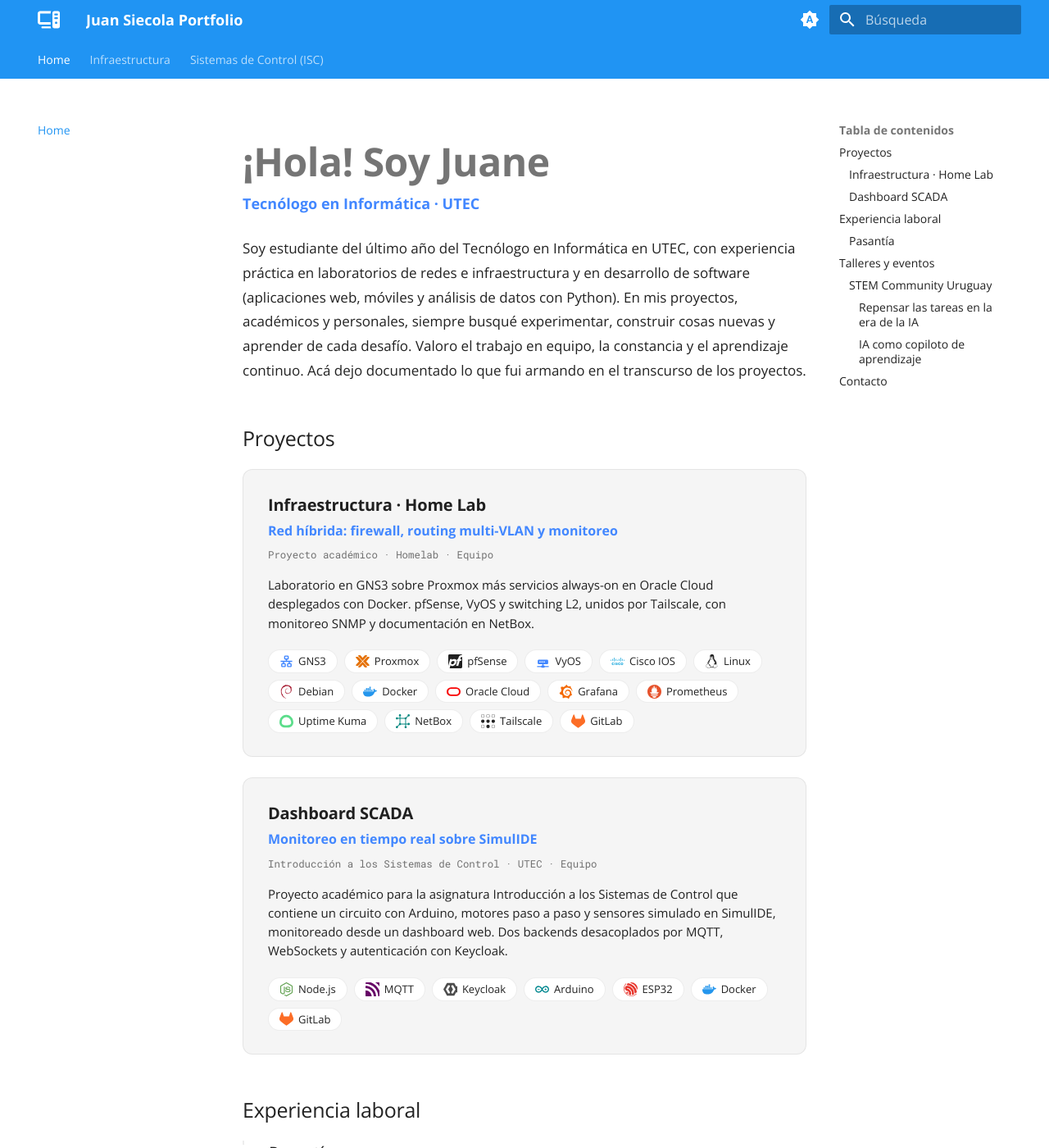
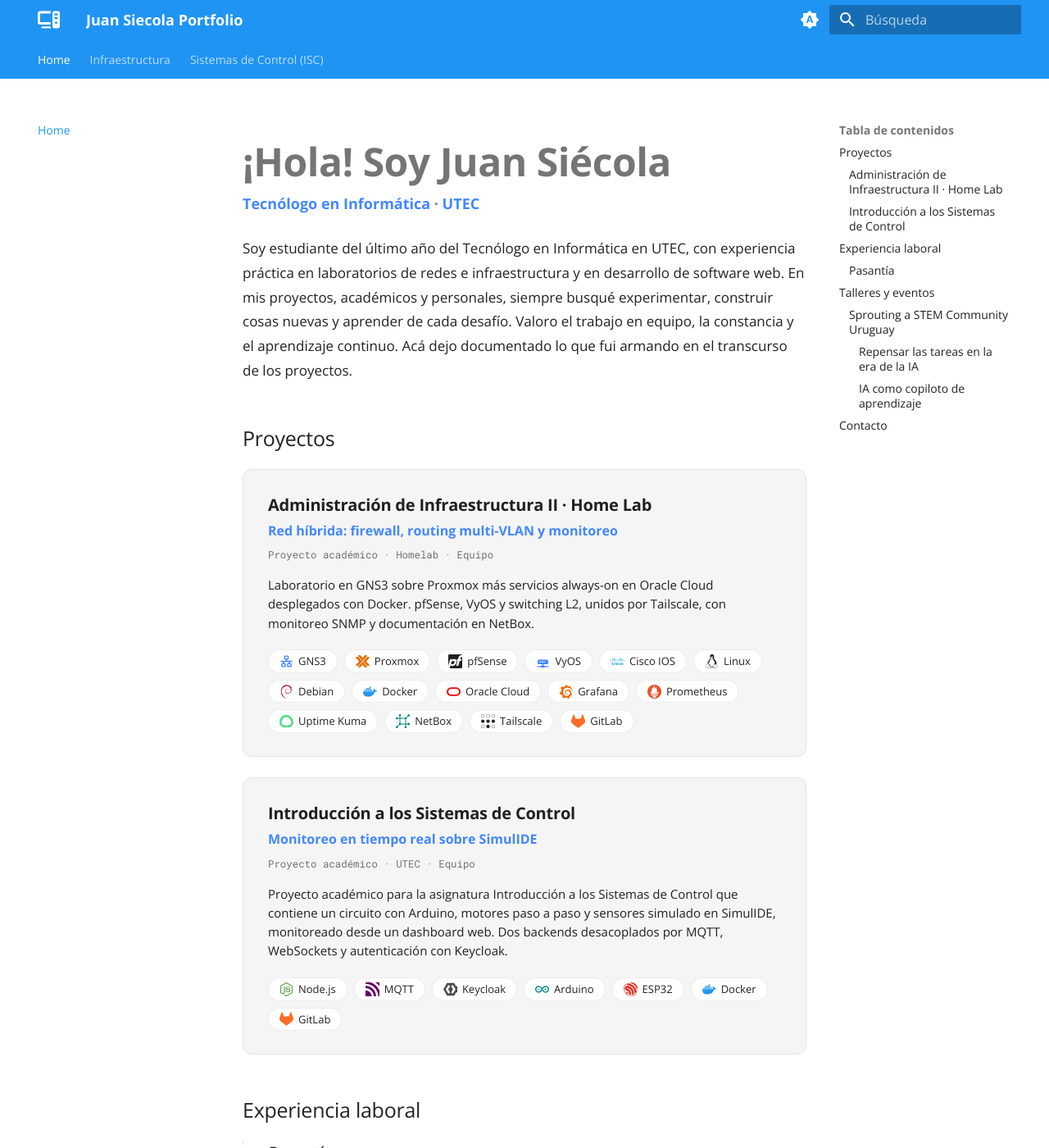
Before and after one commit to JuanSiecola/JuanInfrastructure, an MkDocs documentation site: the page built from docs/index.md, in a window 1280 px wide and 1400 px high. Shown: the whole window at 82% size. Built offline with MkDocs 1.6.1 and Material for MkDocs 9.7.7, drawn with Linux system fonts in a browser that asks for light colours; some of the changed text lies outside the part shown.

Commit message:
cambios en el index.md

```diff
--- a/docs/index.md
+++ b/docs/index.md
@@ -4,12 +4,12 @@
 
 <div class="intro" markdown>
 
-# ¡Hola! Soy Juane
+# ¡Hola! Soy Juan Siécola
 
 <p class="intro-role">Tecnólogo en Informática · UTEC</p>
 
 Soy estudiante del último año del Tecnólogo en Informática en UTEC, con experiencia práctica en laboratorios de
-redes e infraestructura y en desarrollo de software (aplicaciones web, móviles y análisis de datos con Python).
+redes e infraestructura y en desarrollo de software web.
 En mis proyectos, académicos y personales, siempre busqué experimentar, construir cosas nuevas y aprender de cada
 desafío. Valoro el trabajo en equipo, la constancia y el aprendizaje continuo. Acá dejo documentado lo que fui
 armando en el transcurso de los proyectos.
@@ -22,7 +22,7 @@
 
 <div class="project-card" markdown>
 
-### [Infraestructura · Home Lab](infraestructura/index.md){ .card-link }
+### [Administración de Infraestructura II · Home Lab](infraestructura/index.md){ .card-link }
 
 <p class="project-sub">Red híbrida: firewall, routing multi-VLAN y monitoreo</p>
 <p class="project-meta">Proyecto académico · Homelab · Equipo</p>
@@ -50,10 +50,10 @@
 
 <div class="project-card" markdown>
 
-### [Dashboard SCADA](isc/index.md){ .card-link }
+### [Introducción a los Sistemas de Control](isc/index.md){ .card-link }
 
 <p class="project-sub">Monitoreo en tiempo real sobre SimulIDE</p>
-<p class="project-meta">Introducción a los Sistemas de Control · UTEC · Equipo</p>
+<p class="project-meta">Proyecto académico · UTEC · Equipo</p>
 <p class="project-desc">Proyecto académico para la asignatura Introducción a los Sistemas de Control que contiene un circuito con Arduino, motores paso a paso y sensores simulado en SimulIDE, monitoreado desde un dashboard web. Dos backends desacoplados por MQTT, WebSockets y autenticación con Keycloak.</p>
 
 <div class="tags" markdown>
@@ -107,7 +107,7 @@
 <div class="job" markdown>
 <div class="job-head" markdown>
 
-### STEM Community Uruguay
+### Sprouting a STEM Community Uruguay
 
 </div>
 
```
